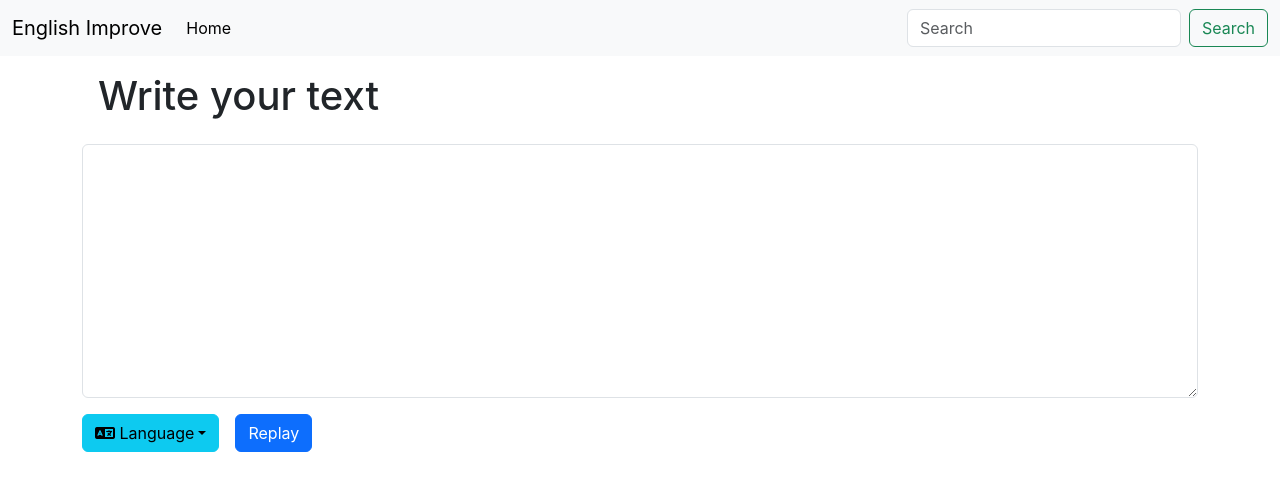
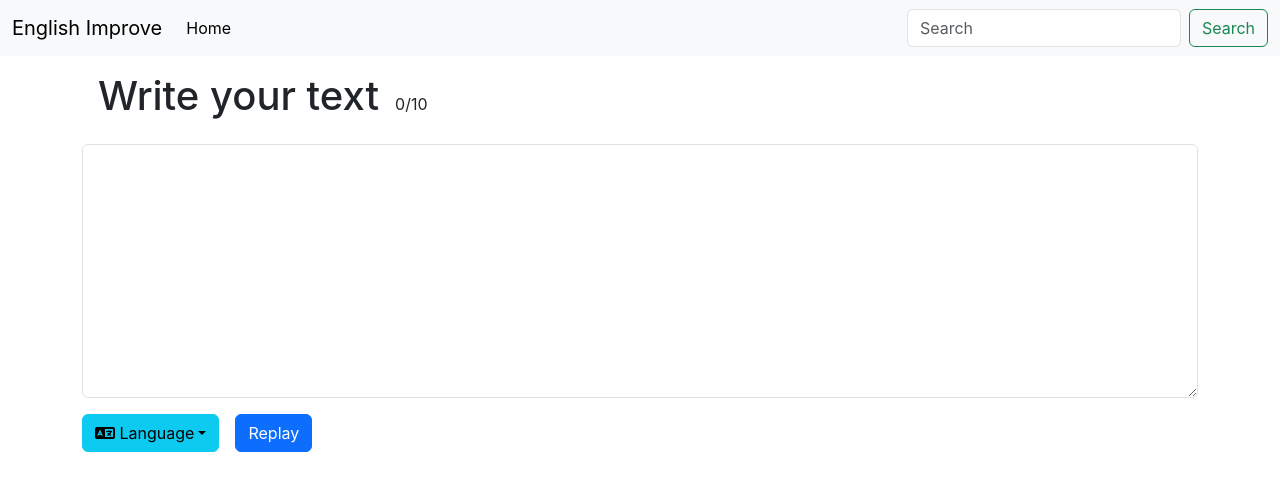
Before and after one commit to Lakshagrawal/Lakshya-Agrawal, a React (Create React App) app: page /word/easy in a window 1280 px wide. Shown: the top 490 px of the page. Built offline with nearby package versions, Linux system fonts and the light colour scheme.

Commit message:
add the number system

```diff
--- a/src/components/Home.js
+++ b/src/components/Home.js
@@ -205,6 +205,7 @@ export default function Home({level}) {
             <div>
                 <div className="mb-3 container">
                     <label htmlFor="exampleFormControlTextarea1" className="form-label m-3"><h1>Write your text</h1></label>
+                    {index}/10
                     <textarea className="form-control" id="exampleFormControlTextarea1" value={message || ''} onChange={updateText} rows="10"></textarea>
                     {/* <!-- Example single danger button --> */}
                     <div className="btn-group">
```
